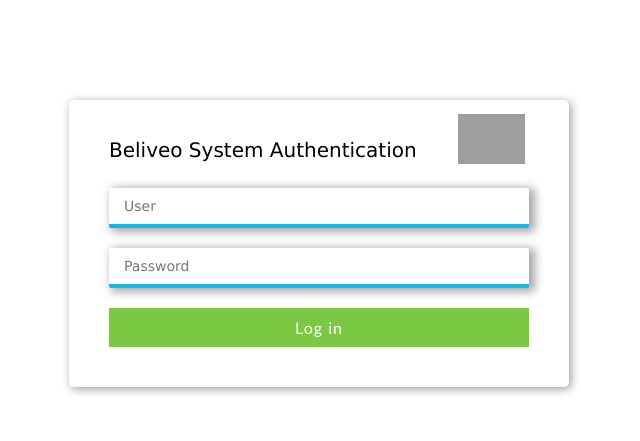
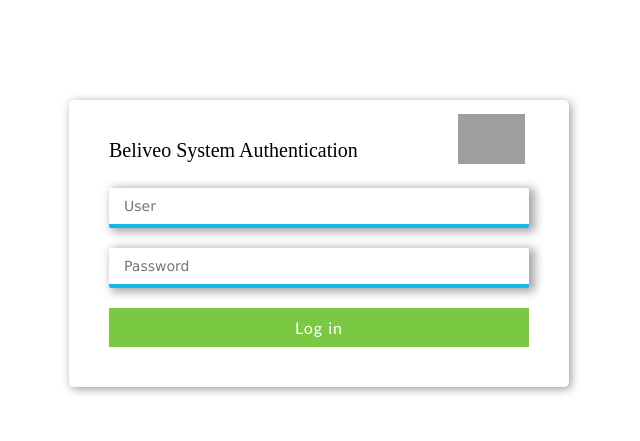
Before and after one commit to UriConMur/auth, a PHP site: page /bbox-login/src/client/pages/login/index.html in a window 1280 px wide. Shown: the top 441 px of the page, without its empty margins (321-961 px from the left). Run offline with PHP 8.4, Linux system fonts and the light colour scheme; some libraries are stand-ins or nearby versions; grey boxes are pictures that could not be loaded.

Commit message:
Remove fonts from pages

```diff
--- a/src/client/pages/login/css/styles.css
+++ b/src/client/pages/login/css/styles.css
@@ -1,7 +1,3 @@
-body {
-  font-family: Verdana;
-}
-
 .contenedor-form {
     background: #fff;
     width: 500px;
```
